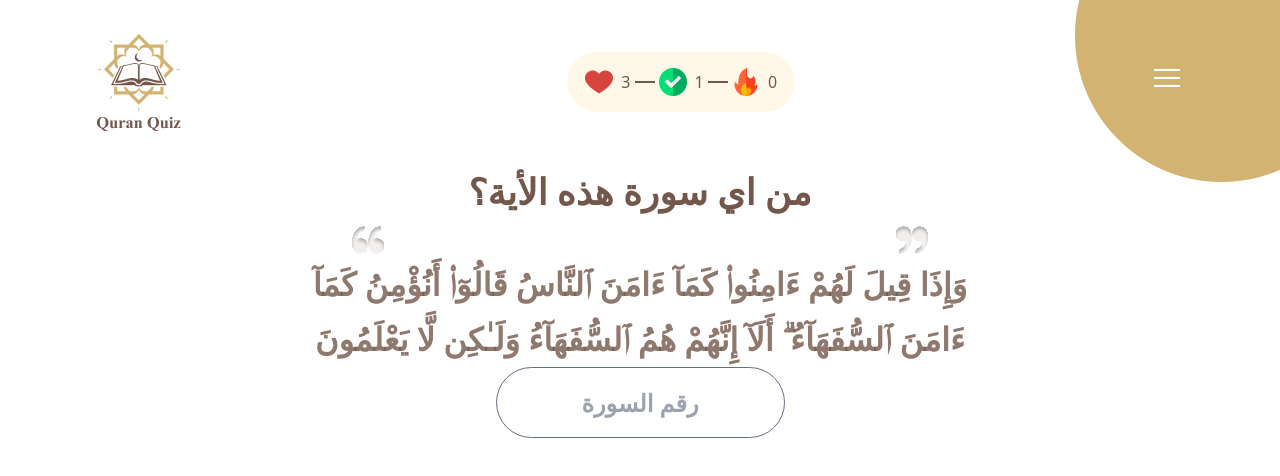
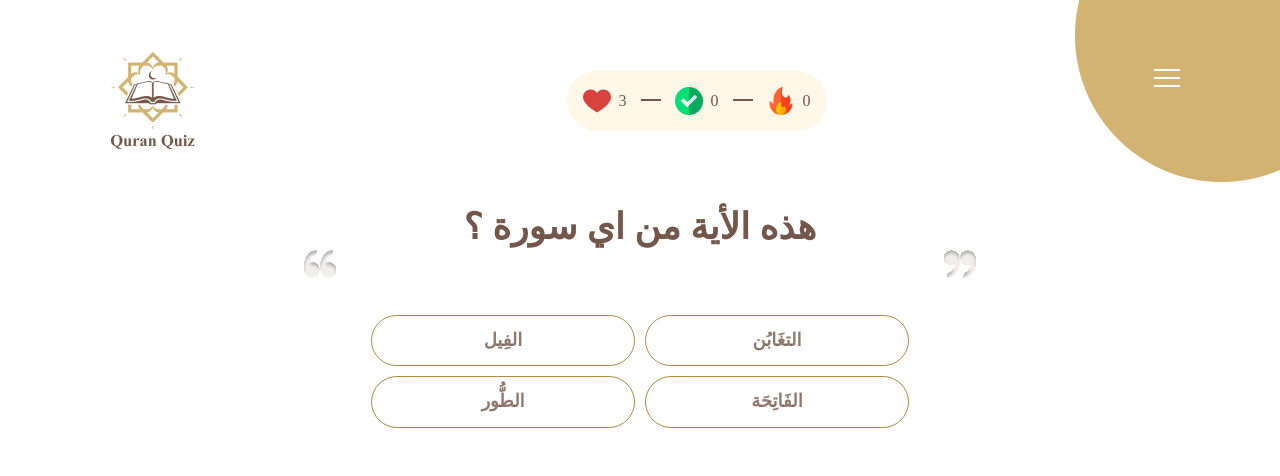
Before and after one commit to Osama446/quran-quizz, a plain HTML site: page indexAR.html in a window 1280 px wide. Drawn offline with nearby package versions, Linux system fonts and the light colour scheme; no server answers.

Commit message:
Arabic Update

```diff
--- a/indexAR.html
+++ b/indexAR.html
@@ -3,16 +3,18 @@
 <head>
   <meta charset="UTF-8">
   <meta name="viewport" content="width=device-width, initial-scale=1.0">
-  <link href="https://unpkg.com/tailwindcss@^2/dist/tailwind.min.css" rel="stylesheet">
-  <script src="javascript.js" defer></script>
+  <script src="javascriptAr.js" defer></script>
   <link rel="stylesheet" href="style.css">
-  <link href="https://fonts.googleapis.com/css?family=Open+Sans:400italic,600italic,700italic,400,600,700" rel="stylesheet" type="text/css">
+  <link rel="shortcut icon" href="/images/favicon.png" type="image/x-icon">
+  <link href="https://fonts.googleapis.com/css?family=Open+Sans:400italic,600italic,700italic,400,600,700"
+        rel="stylesheet"  type="text/css">
 
-  <title>Quran Quizz</title>
+  <title>مسابقة القرآن</title>
 </head>
 <body>
-  <section class="px-24 py-8">
-    <nav class="flex justify-between items-center top-nav">
+
+  <section class="" style="margin: 50px 110px;">
+        <nav class="top-nav" style="display: flex; justify-content: space-between; align-items: center;">
             <!-- Logo -->
             <div class="logo">
                 <img src="images/logo.png" width="85px" height="98.51px" alt="logo" srcset="">
@@ -20,29 +22,31 @@
 
             <!--Statistic Area-->
             <div style="width: 20%;">
-            <div class="flex justify-around items-center score">
-                <div class="flex items-center">
+                <div class="score" style="display: flex; justify-content: space-between;">
+                    <div class="flexItems">
                         <img src="images/heart.png" alt="" srcset="">
-                    <div class="pl-2" style="color: #73574B;">3</div>
+                        <div id="hearts" style="color: #73574B; padding-left: 8px;">3</div>
                     </div>
                     <div>
                         <img src="images/arrow.png" alt="">
                     </div>
-                <div class="flex items-center">
+                    <div class="flexItems">
                         <img src="images/check.png" alt="" srcset="">
-                    <div class="pl-2" style="color: #73574B;">1</div> </div>
+                        <div class="pl-2" id="correctAnsCount" style="color: #73574B;padding-left: 8px;">0</div> </div>
                     <div>
                         <img src="images/arrow.png" alt="">
                     </div>
-                <div class="flex items-center">
+                    <div class="flexItems">
                         <img src="images/fire.png" alt="" srcset="">
-                    <div class="pl-2" style="color: #73574B;">0</div> </div>
+                        <div class="pl-2" id="fire" style="color: #73574B; padding-left: 8px;">0</div> </div>
                 </div>
             </div>
             <!-- list -->
 
-        <div style="position: absolute; top:0; right:0;" id="elipse"><img src="images/Ellipse 1187.png" alt="" srcset="">
+            <div style="position: absolute; top:0; right:0;" id="elipse">
+                <img src="images/Ellipse 1187.png" alt="" srcset="">
             </div>
+
             <div class="hamburger-menu">
                 <input id="menu__toggle" type="checkbox" />
                 <label class="menu__btn" for="menu__toggle">
@@ -52,7 +56,7 @@
                 <ul class="menu__box">
                     <li>
                         <a class="menu__item" href="index.html">
-            <div class="flex items-center menu-spacing">
+                        <div class="menu-spacing">
                             <img src="images/world.png" alt="" srcset="">
                             <div class="menu-spacing">English</div> </div>
                         </a>
@@ -60,35 +64,55 @@
 
                     <li>
                         <a class="menu__item " href="indexAR.html">
-            <div class="flex items-center menu-spacing">
+                        <div class="menu-spacing">
                             <img src="images/refresh.png" alt="" srcset="">
-                <div class="menu-spacing">أعد اللعب</div> </div>
+                            <div class="menu-spacing">Restart Game</div> </div>
                         </a>
                     </li>
-
                 </ul>
             </div>
         </nav>
+    </section>
 
     <header>
         <div class="questionStyle">
-        من اي سورة هذه الأية؟
+           هذه الأية من اي سورة ؟
         </div>
-    <div class="flex items-center justify-around" style="margin-top: 10px;">
+
+        <div style="display: flex;
+                    justify-content: space-around;
+                    align-items: center;
+                    /* position: absolute;
+                    width: 100%; */
+        ">
             <img src="images/left-quote 2.svg" alt="">
             <img src="images/left-quote 1.svg" alt="">
         </div>
     </header>
+
     <main>
-        <div class="verseStyle" style="font-size: xx-large;">
-            وَإِذَا قِيلَ لَهُمْ ءَامِنُوا۟ كَمَآ ءَامَنَ ٱلنَّاسُ قَالُوٓا۟ أَنُؤْمِنُ كَمَآ ءَامَنَ ٱلسُّفَهَآءُ ۗ أَلَآ إِنَّهُمْ هُمُ ٱلسُّفَهَآءُ وَلَـٰكِن لَّا يَعْلَمُونَ
-        <div>
-            <input type="text" id="inpField" placeholder="رقم السورة" onkeypress="return /[0-9]/i.test(event.key)">
+        <div class="verseStyle" style="margin-top: 10px;">
+            <div id="verse">
+
             </div>
 
-        <div id="ans-box">
-            <button id="answer-btn" hidden>أرسل الإجابة</button>
+
+        <div style="padding-top: 25px;" hidden>
+            <input type="text" id="inpField" placeholder="Surah Number" onkeypress="return /[0-9]/i.test(event.key)">
         </div>
+
+         <div id="choiceBoxes" class="choiceBoxess"
+                               style="margin-top: 30px;
+                                        ">
+
+                <!-- <div id="choice">choice 2</div>
+                <div id="choice">choice 3</div>
+                <div id="choice">choice 4</div> -->
+            </div>
+
+        <!-- <div id="ans-box" hidden>
+            <button id="answer-btn">Submit Answer</button>
+        </div> -->
     </div>
 
 
@@ -96,16 +120,16 @@
 
     <div id="overlay">
         <div id="text">
-            <div class="info flex items-center">
+            <div class="info flexItems">
                 <img src="" alt="" srcset="" class="info" id="img" style="margin-right: 12.5px;">
-                <div id="resp"><strong>Correct Answer!</strong></div>
+                <div id="resp"><strong>إجابة صحيحة</strong></div>
             </div>
-            <div class="correctAns">
-                هذه الأية من سورة <strong>البقرة</strong> وهي السورة الثانية في القرآن الكريم
+            <div class="correctAns" id="respText" >
+
             </div>
             <div>
                 <button onclick="off()" id="answer-btn">
-                    استمر
+                    إستمرار
                 </button>
             </div>
         </div>
@@ -113,6 +137,5 @@
 
 
 
-  </section>
 </body>
 </html>
--- /dev/null
+++ b/javascriptAr.js
@@ -0,0 +1,276 @@
+const field = document.getElementById('inpField');
+const ansBtn = document.getElementById('answer-btn');
+const overlay = document.getElementById('overlay');
+const img = document.getElementById('img');
+const resp = document.getElementById('resp');
+const respText = document.getElementById('respText');
+const ansBox = document.getElementById('ans-box');
+const verseBox = document.getElementById('verse');
+const api_url = "https://api.quran.com/api/v4/verses/by_key/1:3?language=en&words=true";
+const heart = document.getElementById('hearts');
+const check = document.getElementById('correctAnsCount');
+const fire = document.getElementById('fire');
+const multipleChoice = document.getElementById('choiceBoxes');
+let hearts = 3;
+let rightAnsCount = 0;
+let consequtiveCount = 0;
+
+
+
+var correctAns = randomInteger(1, 114);
+
+
+function next(surahNumber){
+  console.log(surahNumber)
+  var verse = "";
+    let randAya = randomInteger(1,3);
+    var response = fetch(`https://api.quran.com/api/v4/verses/by_key/${surahNumber}:${randAya}?language=ar&words=true`)
+        .then(result => result.json())
+        .then((output) => {
+            console.log(output)
+            for(let i = 0; i < output.verse.words.length-1; i++){
+              verse += output.verse.words[i].transliteration.text + " ";
+            }
+            //console.log(output.verse)
+
+            verseBox.innerText = verse;
+    }).catch(err => console.error(err));
+}
+
+
+
+next(correctAns);
+
+
+function refresh(){
+  location.reload();
+}
+
+
+
+function on() {
+  overlay.style.display = "block";
+}
+
+function off() {
+  overlay.style.display = "none";
+}
+
+
+function reset(){
+  field.value = "";
+  multipleChoice.innerHTML = "";
+}
+
+function randomInteger(min, max) {
+  return Math.floor(Math.random() * (max - min + 1)) + min;
+}
+
+function callNext(){
+  correctAns = randomInteger(1, 114);
+  next(correctAns);
+}
+
+
+function responseHandler(choiceTexts){
+  if(choiceTexts.textContent == surahList[correctAns]){
+    img.src = "images/check.png";
+    resp.textContent = "إجابة صحيحة";
+
+    callNext();
+    rightAnsCount++;
+    consequtiveCount++;
+    check.innerText = rightAnsCount;
+    fire.innerText = consequtiveCount;
+  }else{
+        img.src= "images/bheart.png";
+        resp.textContent = "إجابة خاطئة";
+
+        callNext();
+        if(hearts == 1){
+          rightAnsCount= 0;
+          hearts = 1;
+          consequtiveCount= 0;
+          respText.innerText = `انتهت اللعبه!
+          هذة سورة ${surahList[correctAns]} وهي سورة رقم ${correctAns} في القرآن الكريم`;
+          ansBtn.textContent= 'إعادة';
+          ansBtn.addEventListener('click',(evt)=>{
+            evt.preventDefault();
+            refresh();
+          })
+          // fire.innerText = consequtiveCount;
+          heart.innerHTML = 0;
+          // check.innerHTML = rightAnsCount;
+        }else{
+            consequtiveCount = 0;
+            fire.innerText = consequtiveCount;
+            heart.innerHTML = --hearts;
+        }
+      }
+
+      reset();
+      choices();
+      on();
+}
+
+
+
+
+const surahList = {
+  1: "الفَاتِحَة",
+  2: "البَقَرَة",
+  3: "آل عِمرَان",
+  4: "النِّسَاء",
+  5: "المَائدة",
+  6: "الأنعَام",
+  7: "الأعرَاف",
+  8: "الأنفَال",
+  9: "التوبَة",
+  10:"يُونس",
+  11:"هُود",
+  12:"يُوسُف",
+  13:"الرَّعْد",
+  14:"إبراهِيم",
+  15:"الحِجْر",
+  16:"النَّحْل",
+  17:"الإسْرَاء",
+  18:"الكهْف",
+  19:"مَريَم",
+  20:"طه",
+  21:"الأنبيَاء",
+  22:"الحَج",
+  23:"المُؤمنون",
+  24:"النُّور",
+  25:"الفُرْقان",
+  26:"الشُّعَرَاء",
+  27:"النَّمْل",
+  28:"القَصَص",
+  29:"العَنكبوت",
+  30:"الرُّوم",
+  31:"لقمَان",
+  32:"السَّجدَة",
+  33:"الأحزَاب",
+  34:"سَبَأ",
+  35:"فَاطِر",
+  36:"يس",
+  37:"الصَّافات",
+  38:"ص",
+  39:"الزُّمَر",
+  40:"غَافِر",
+  41:"فُصِّلَتْ",
+  42:"الشُّورَى",
+  43:"الزُّخْرُف",
+  44:"الدخَان",
+  45:"الجَاثيَة",
+  46:"الأحْقاف",
+  47:"محَمَّد",
+  48:"الفَتْح",
+  49:"الحُجرَات",
+  50:"ق",
+  51:"الذَّاريَات",
+  52:"الطُّور",
+  53:"النَّجْم",
+  54:"القَمَر",
+  55:"الرَّحمن",
+  56:"الوَاقِعَة",
+  57:"الحَديد",
+  58:"المجَادلة",
+  59:"الحَشر",
+  60:"المُمتَحنَة",
+  61:"الصَّف",
+  62:"الجُمُعَة",
+  63:"المنَافِقون",
+  64:"التغَابُن",
+  65:"الطلَاق",
+  66:"التحْريم",
+  67:"المُلْك",
+  68:"القَلَم",
+  69:"الحَاقَّة",
+  70:"المعَارج",
+  71:"نُوح",
+  72:"الجِن",
+  73:"المُزَّمِّل",
+  74:"المُدَّثِّر",
+  75:"القِيَامَة",
+  76:"الإنسَان",
+  77:"المُرسَلات",
+  78:"النَّبَأ",
+  79:"النّازعَات",
+  80:"عَبَس",
+  81:"التَّكوير",
+  82:"الانفِطار",
+  83:"المطفِّفِين",
+  84:"الانْشِقَاق",
+  85:"البرُوج",
+  86:"الطَّارِق",
+  87:"الأَعْلى",
+  88:"الغَاشِية",
+  89:"الفَجْر",
+  90:"البَلَد",
+  91:"الشَّمْس",
+  92:"الليْل",
+  93:"الضُّحَى",
+  94:"الشَّرْح",
+  95:"التِّين",
+  96:"العَلَق",
+  97:"القَدْر",
+  98:"البَينَة",
+  99:"الزلزَلة",
+  100: "العَادِيات",
+  101: "القَارِعة",
+  102: "التَّكَاثر",
+  103: "العَصْر",
+  104: "الهُمَزَة",
+  105: "الفِيل",
+  106: "قُرَيْش",
+  107: "المَاعُون",
+  108: "الكَوْثَر",
+  109: "الكَافِرُون",
+  110: "النَّصر",
+  111: "المَسَد",
+  112: "الإخْلَاص",
+  113: "الفَلَق",
+  114: "النَّاس"
+ };
+
+ console.log(Object.keys(surahList))
+
+function choices() {
+  let added = false;
+  const randomAns = randomInteger(0, 3);
+  for(let i = 0; i < 4; i++){
+
+    let choice = document.createElement('input');
+    let choiceText = document.createElement('label');
+
+    choiceText.setAttribute("id", "choice");
+    choiceText.htmlFor = `choice ${i}`;
+    choice.id =  `choice ${i}`;
+    choice.type = 'radio';
+    choice.name = `option`;
+    choiceText.addEventListener('click', ()=>{
+      respText.innerText = `هذة سورة ${surahList[correctAns]} وهي سورة رقم ${correctAns} في القرآن الكريم`;
+      responseHandler(choiceText);
+    });
+
+
+
+
+    if((randomAns == i) && added == false){
+      console.log("correct answer added! " + surahList[correctAns] + " rand " +randomAns );
+      choiceText.textContent = surahList[correctAns];
+      added =  true;
+    }else{
+      choiceText.textContent = surahList[randomInteger(1, 114)];
+    }
+
+
+    multipleChoice.appendChild(choice);
+    multipleChoice.appendChild(choiceText);
+  }
+
+  added = false;
+}
+
+
+choices();
--- a/style.css
+++ b/style.css
@@ -311,6 +311,7 @@ input[type="radio"] {
   display: inline-block;
   max-width: max-content;
   padding: 4px 11px;
+  min-width: 240px; ;
   font-family: sans-serif;
   font-size: 18px;
   cursor: pointer;
```
Also changed, not shown: index.html (+1 -1 lines). Lines whose indentation alone changed are shown as unchanged.
